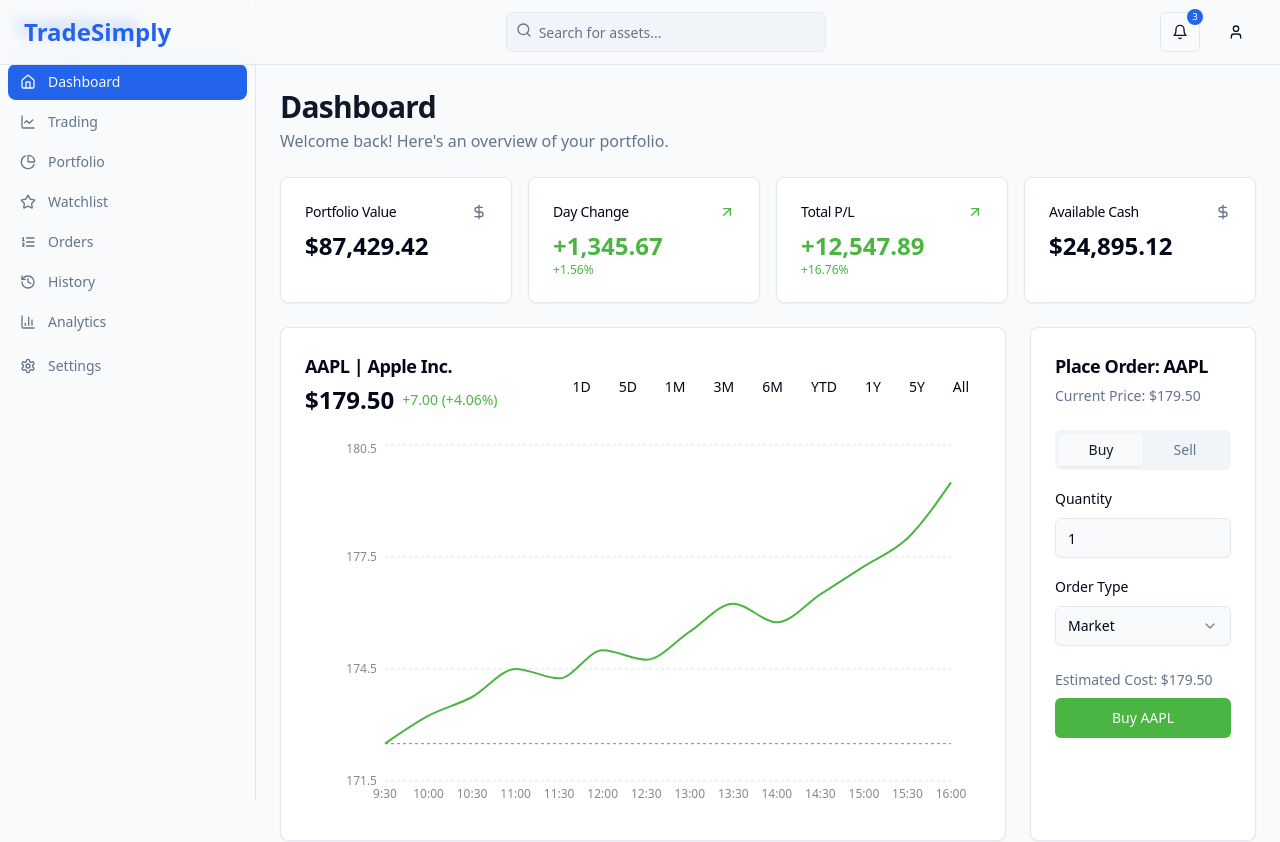
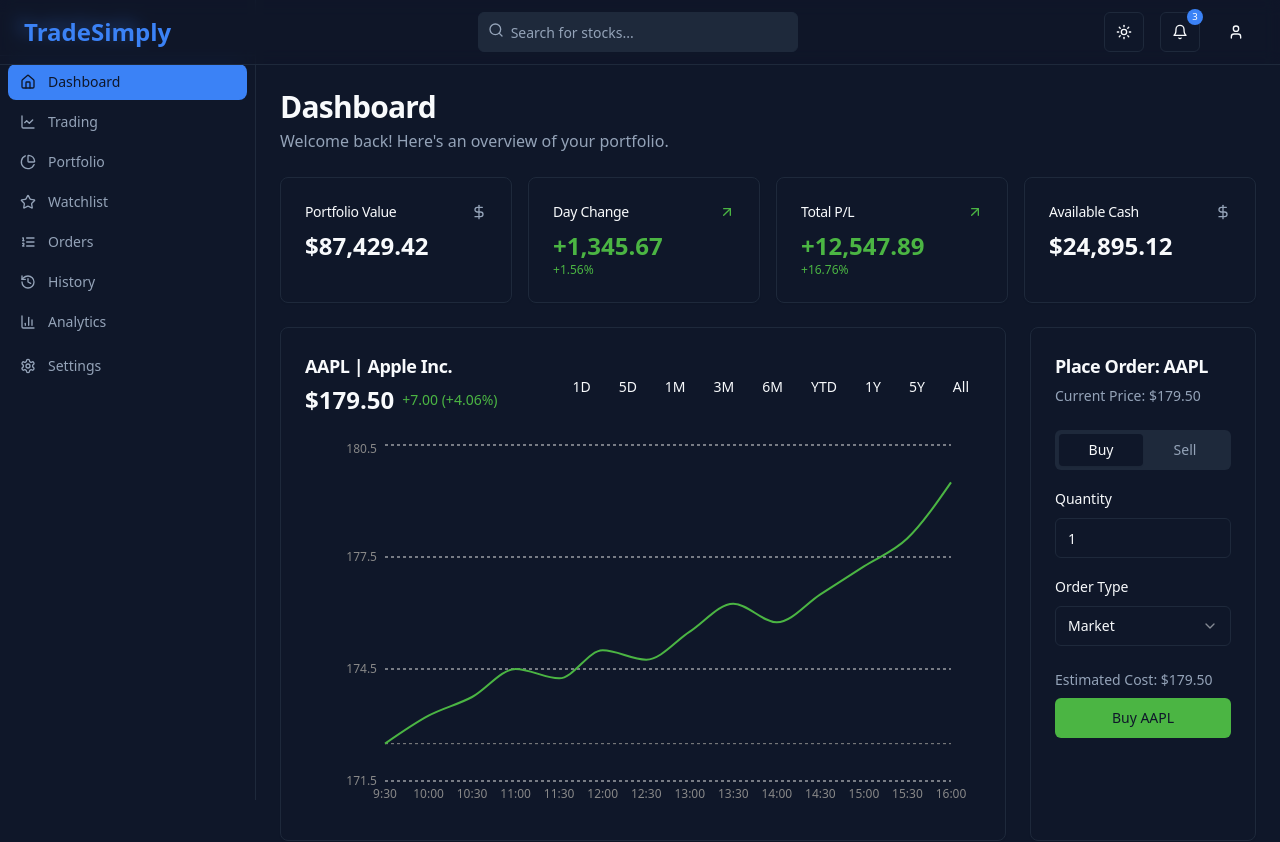
Before and after one commit to VarMSRI/trade-simply-ui, a React (Vite) app: page / in a window 1280 px wide. Shown: the top 842 px of the page. Built offline with nearby package versions, Linux system fonts and the light colour scheme.

Commit message:
feat: Implement dark mode and Indian market theming

```diff
--- a/src/App.tsx
+++ b/src/App.tsx
@@ -4,6 +4,7 @@ import { Toaster as Sonner } from "@/components/ui/sonner";
 import { TooltipProvider } from "@/components/ui/tooltip";
 import { QueryClient, QueryClientProvider } from "@tanstack/react-query";
 import { BrowserRouter, Routes, Route } from "react-router-dom";
+import { ThemeProvider } from "@/providers/ThemeProvider";
 import AppLayout from "@/components/layout/AppLayout";
 import Dashboard from "@/pages/Dashboard";
 import Trading from "@/pages/Trading";
@@ -14,6 +15,7 @@ const queryClient = new QueryClient();
 
 const App = () => (
   <QueryClientProvider client={queryClient}>
+    <ThemeProvider>
       <TooltipProvider>
         <Toaster />
         <Sonner />
@@ -48,6 +50,7 @@ const App = () => (
           </Routes>
         </BrowserRouter>
       </TooltipProvider>
+    </ThemeProvider>
   </QueryClientProvider>
 );
 
--- a/src/components/layout/AppHeader.tsx
+++ b/src/components/layout/AppHeader.tsx
@@ -7,7 +7,9 @@ import {
   Bell,
   Search,
   Settings,
-  User
+  User,
+  Sun,
+  Moon
 } from 'lucide-react';
 import {
   DropdownMenu,
@@ -17,8 +19,11 @@ import {
   DropdownMenuSeparator,
   DropdownMenuTrigger,
 } from "@/components/ui/dropdown-menu";
+import { useTheme } from '@/providers/ThemeProvider';
 
 const AppHeader: React.FC = () => {
+  const { theme, toggleTheme } = useTheme();
+
   return (
     <header className="border-b border-border bg-background/95 backdrop-blur supports-[backdrop-filter]:bg-background/60 sticky top-0 z-30">
       <div className="flex items-center justify-between h-16 px-4 md:px-6">
@@ -32,12 +37,21 @@ const AppHeader: React.FC = () => {
           <Search className="absolute left-2.5 top-2.5 h-4 w-4 text-muted-foreground" />
           <Input
             type="search"
-            placeholder="Search for assets..."
+            placeholder="Search for stocks..."
             className="w-full pl-8 bg-secondary"
           />
         </div>
 
         <div className="flex items-center gap-4">
+          <Button
+            variant="outline"
+            size="icon"
+            onClick={toggleTheme}
+            aria-label="Toggle theme"
+          >
+            {theme === 'dark' ? <Sun className="h-5 w-5" /> : <Moon className="h-5 w-5" />}
+          </Button>
+
           <Button variant="outline" size="icon" className="relative">
             <Bell className="h-5 w-5" />
             <span className="absolute -top-1 -right-1 flex h-4 w-4 items-center justify-center rounded-full bg-primary text-[0.6rem] text-white">3</span>
--- a/src/index.css
+++ b/src/index.css
@@ -43,6 +43,11 @@
     --sidebar-accent-foreground: 240 5.9% 10%;
     --sidebar-border: 220 13% 91%;
     --sidebar-ring: 217.2 91.2% 59.8%;
+  }
+
+  /* Set dark mode as default */
+  html {
+    @apply dark;
   }
 
   .dark {
--- a/src/pages/Trading.tsx
+++ b/src/pages/Trading.tsx
@@ -33,15 +33,15 @@ const Trading: React.FC = () => {
 
   // Sample data - would come from your API in a real app
   const assetInfo: AssetInfo = {
-    symbol: 'AAPL',
-    name: 'Apple Inc.',
-    price: 179.50,
-    change: 3.25,
-    changePercent: 1.84,
-    volume: 45678900,
-    marketCap: 2830000000000,
-    pe: 29.8,
-    dividend: 0.92,
+    symbol: 'RELIANCE',
+    name: 'Reliance Industries Ltd.',
+    price: 2750.25,
+    change: 32.75,
+    changePercent: 1.20,
+    volume: 3254600,
+    marketCap: 18600000000000, // In INR
+    pe: 24.6,
+    dividend: 0.78,
   };
 
   const handleSearch = (e: React.FormEvent) => {
@@ -55,7 +55,7 @@ const Trading: React.FC = () => {
       <div className="mb-6">
         <h1 className="text-3xl font-bold tracking-tight">Trading</h1>
         <p className="text-muted-foreground mt-1">
-          Research assets and place trades
+          Research stocks and place trades on NSE/BSE
         </p>
       </div>
 
@@ -89,13 +89,13 @@ const Trading: React.FC = () => {
 
             <Card>
               <CardHeader>
-                <CardTitle>Asset Information</CardTitle>
+                <CardTitle>Stock Information</CardTitle>
               </CardHeader>
               <CardContent>
                 <div className="grid grid-cols-1 sm:grid-cols-2 md:grid-cols-4 gap-x-8 gap-y-4">
                   <div>
                     <div className="text-sm font-medium text-muted-foreground">Price</div>
-                    <div className="font-medium">${selectedAsset.price.toFixed(2)}</div>
+                    <div className="font-medium">₹{selectedAsset.price.toFixed(2)}</div>
                   </div>
                   <div>
                     <div className="text-sm font-medium text-muted-foreground">Change</div>
@@ -109,7 +109,7 @@ const Trading: React.FC = () => {
                   </div>
                   <div>
                     <div className="text-sm font-medium text-muted-foreground">Market Cap</div>
-                    <div className="font-medium">${(selectedAsset.marketCap / 1000000000).toFixed(2)}B</div>
+                    <div className="font-medium">₹{(selectedAsset.marketCap / 10000000000).toFixed(2)}Cr</div>
                   </div>
                   <div>
                     <div className="text-sm font-medium text-muted-foreground">P/E Ratio</div>
--- /dev/null
+++ b/src/providers/ThemeProvider.tsx
@@ -0,0 +1,71 @@
+
+import React, { createContext, useContext, useState, useEffect } from 'react';
+
+type Theme = 'dark' | 'light';
+
+interface ThemeContextType {
+  theme: Theme;
+  toggleTheme: () => void;
+}
+
+const ThemeContext = createContext<ThemeContextType | undefined>(undefined);
+
+export const ThemeProvider = ({ children }: { children: React.ReactNode }) => {
+  const [theme, setTheme] = useState<Theme>('dark'); // Default to dark mode
+
+  useEffect(() => {
+    // Set initial theme on mount
+    const root = window.document.documentElement;
+    root.classList.remove('light', 'dark');
+    root.classList.add(theme);
+  }, [theme]);
+
+  const toggleTheme = () => {
+    setTheme(prevTheme => {
+      const newTheme = prevTheme === 'dark' ? 'light' : 'dark';
+
+      // Apply theme to document
+      const root = window.document.documentElement;
+      root.classList.remove('light', 'dark');
+      root.classList.add(newTheme);
+
+      // Save to localStorage if you want the theme to persist
+      localStorage.setItem('theme', newTheme);
+
+      return newTheme;
+    });
+  };
+
+  // Check for saved theme on initial render
+  useEffect(() => {
+    const savedTheme = localStorage.getItem('theme') as Theme | null;
+    const prefersDark = window.matchMedia('(prefers-color-scheme: dark)').matches;
+
+    // If there's a saved theme, use it; otherwise use system preference
+    // But we want dark by default
+    if (savedTheme) {
+      setTheme(savedTheme);
+    } else if (prefersDark) {
+      setTheme('dark');
+    }
+
+    // Apply initial theme
+    const root = window.document.documentElement;
+    root.classList.remove('light', 'dark');
+    root.classList.add(theme);
+  }, []);
+
+  return (
+    <ThemeContext.Provider value={{ theme, toggleTheme }}>
+      {children}
+    </ThemeContext.Provider>
+  );
+};
+
+export const useTheme = (): ThemeContextType => {
+  const context = useContext(ThemeContext);
+  if (context === undefined) {
+    throw new Error('useTheme must be used within a ThemeProvider');
+  }
+  return context;
+};
```
Lines whose indentation alone changed are shown as unchanged.
